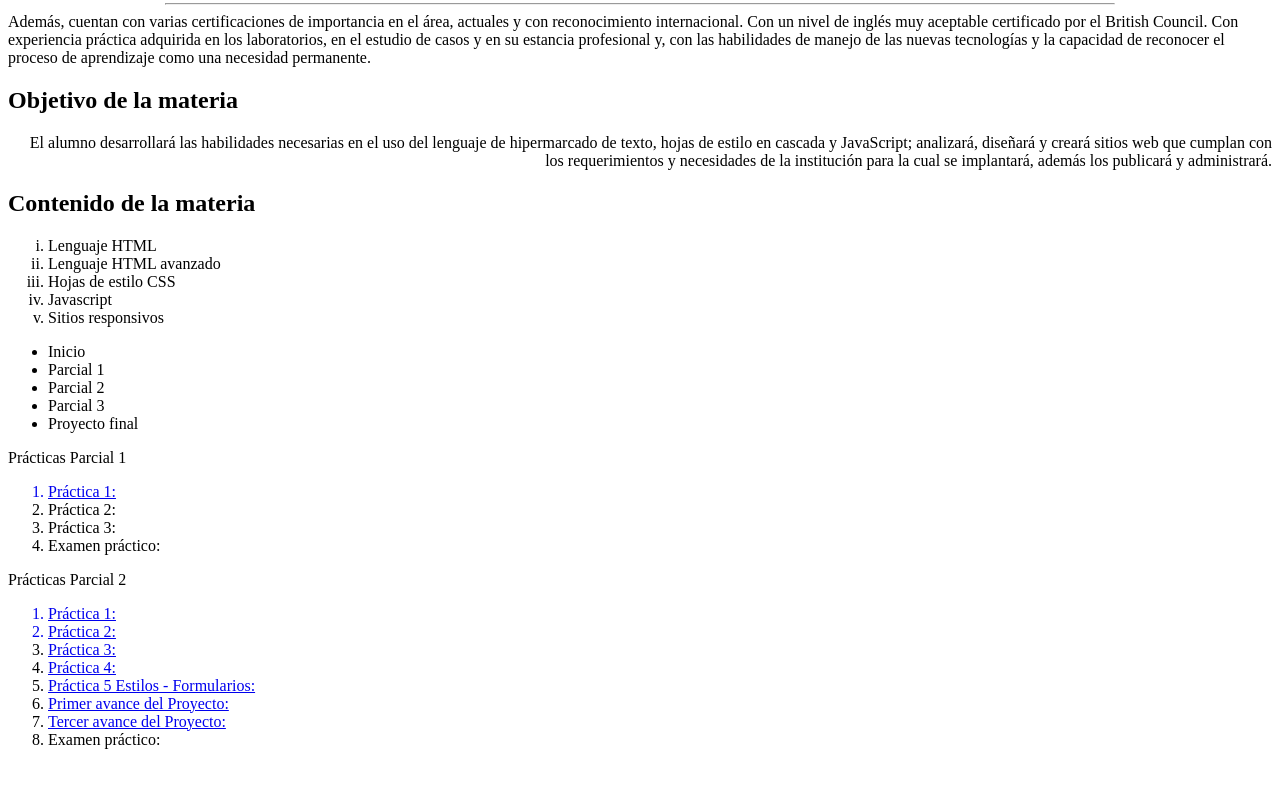
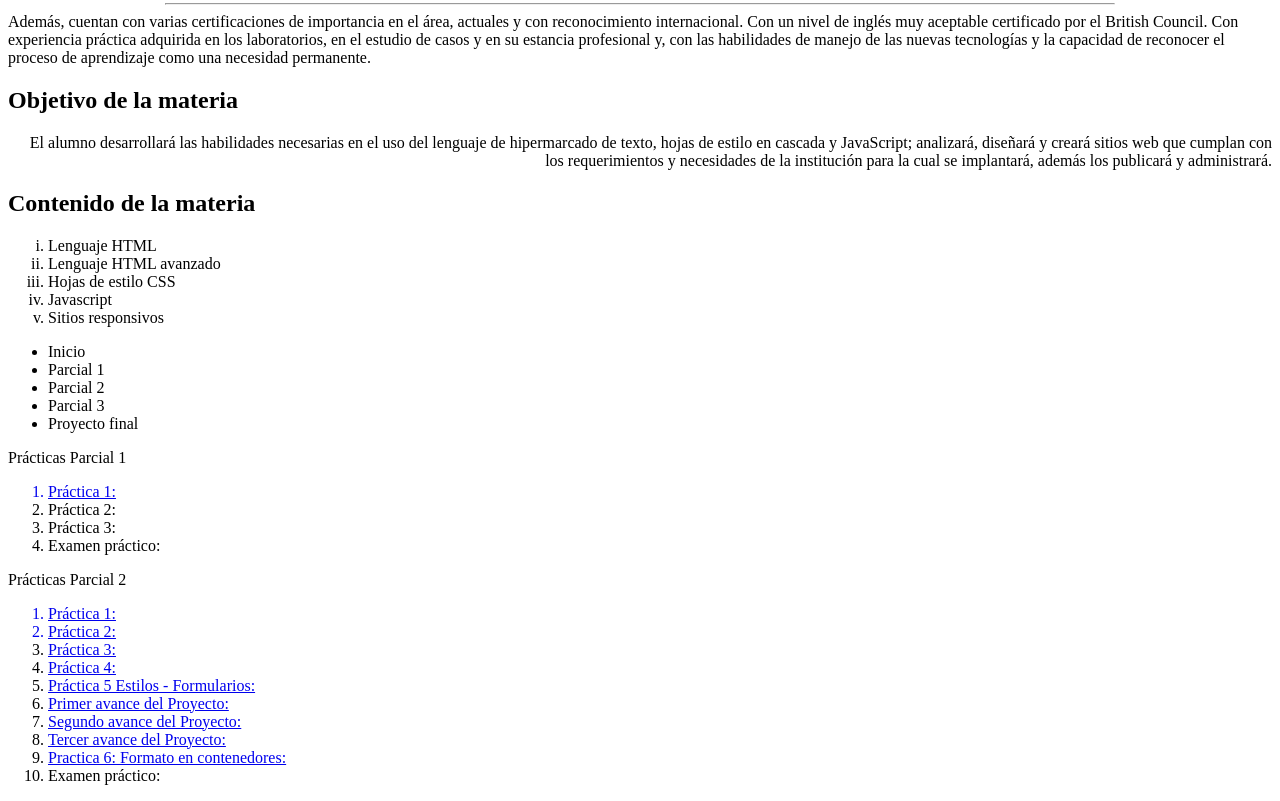
Before and after one commit to valeesrocha/PortafolioEvidencias, a plain HTML site: page index.html in a window 1280 px wide. Shown: the part 654-1455 px from the top of the page. Before the commit the page ends 1419 px from the top, so only its background shows below. Drawn offline with Linux system fonts and the light colour scheme.

Commit message:
Add files via upload

```diff
--- a/index.html
+++ b/index.html
@@ -1,3 +1,5 @@
+
+
 
 <!DOCTYPE html>
 <html lang="en">
@@ -77,7 +79,9 @@
             <li><a href="practica4.html">Práctica 4:</li></a>
             <li><a href="practica5.html">Práctica 5 Estilos - Formularios:</li></a>
             <li><a href="PrimerAvanceProyecto_182335_179719.pdf">Primer avance del Proyecto:</li></a>
+            <li><a href="index_secundaria.html">Segundo avance del Proyecto:</li></a>
             <li><a href="index_secundaria.html">Tercer avance del Proyecto:</li></a>
+            <li><a href="dojaejung.html"> Practica 6: Formato en contenedores:</li></a>
             <a><li>Examen práctico:</li></a>
         </ol type="1">
 </body>
```
